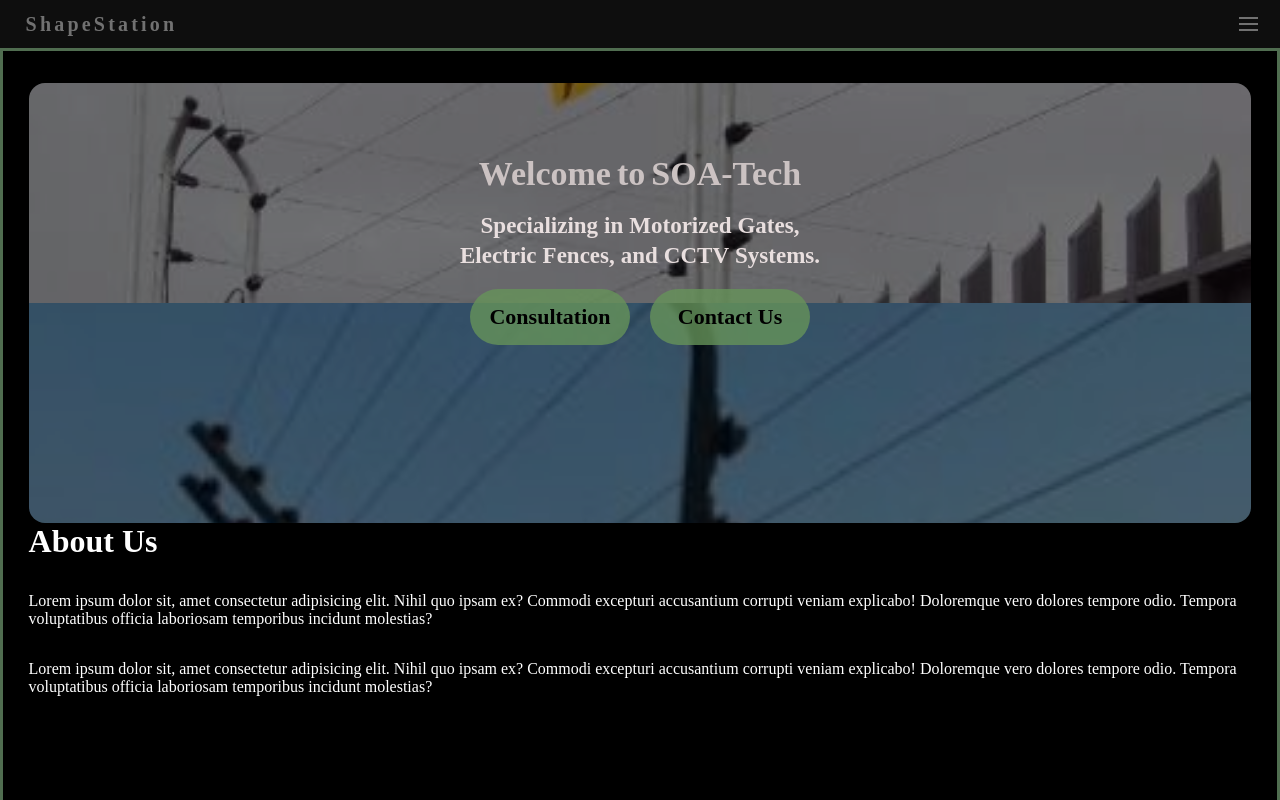
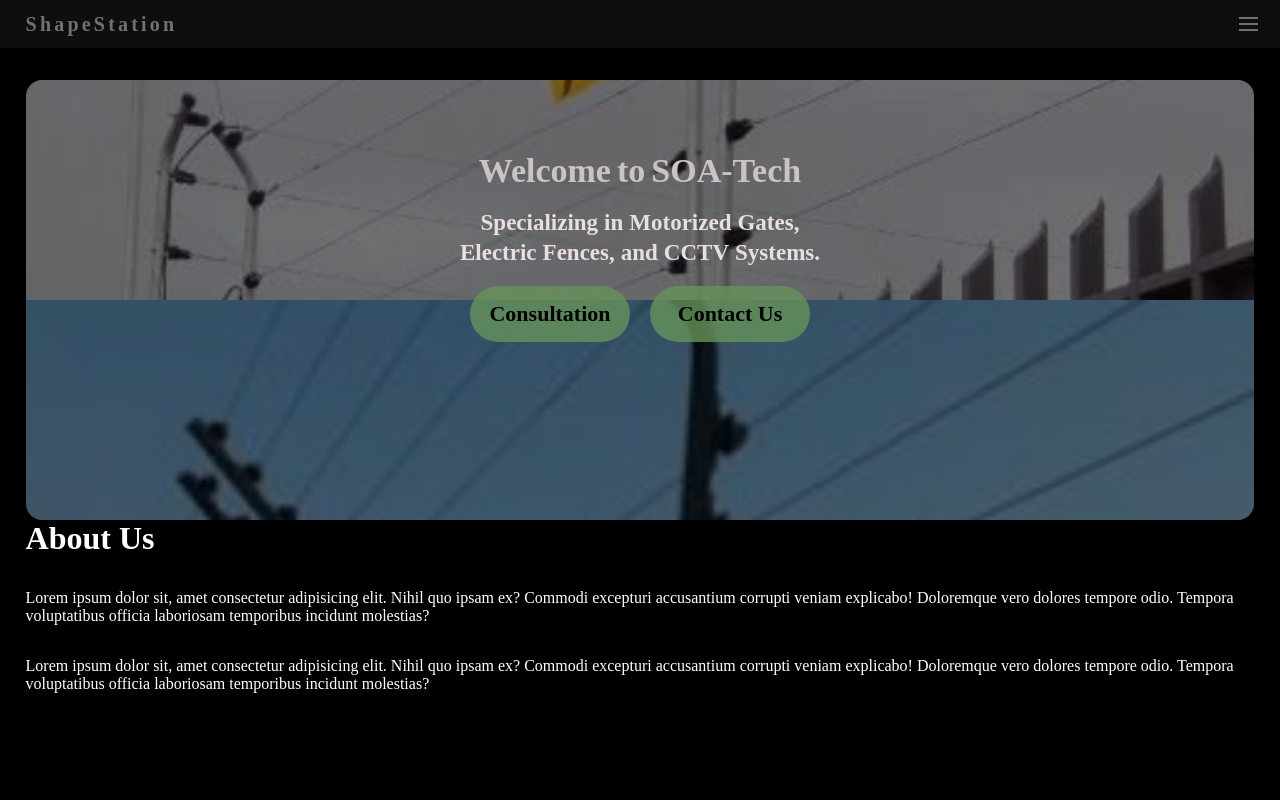
Before and after one commit to firemasterleo/shapestation2, a Vue app: page /TestPage in a window 1280 px wide. Shown: the top 800 px of the page. Built offline with nearby package versions, Linux system fonts and the light colour scheme.

Commit message:
Update TestPage.vue

```diff
--- a/src/components/TestPage.vue
+++ b/src/components/TestPage.vue
@@ -94,7 +94,7 @@
     background-color: rgb(0, 0, 0);
     color: white;
     padding-top: 2rem;
-    border: solid rgb(80, 109, 80);
+    // border: solid rgb(80, 109, 80);
     overflow: hidden;
     padding-inline: 0.6rem;
 
```
